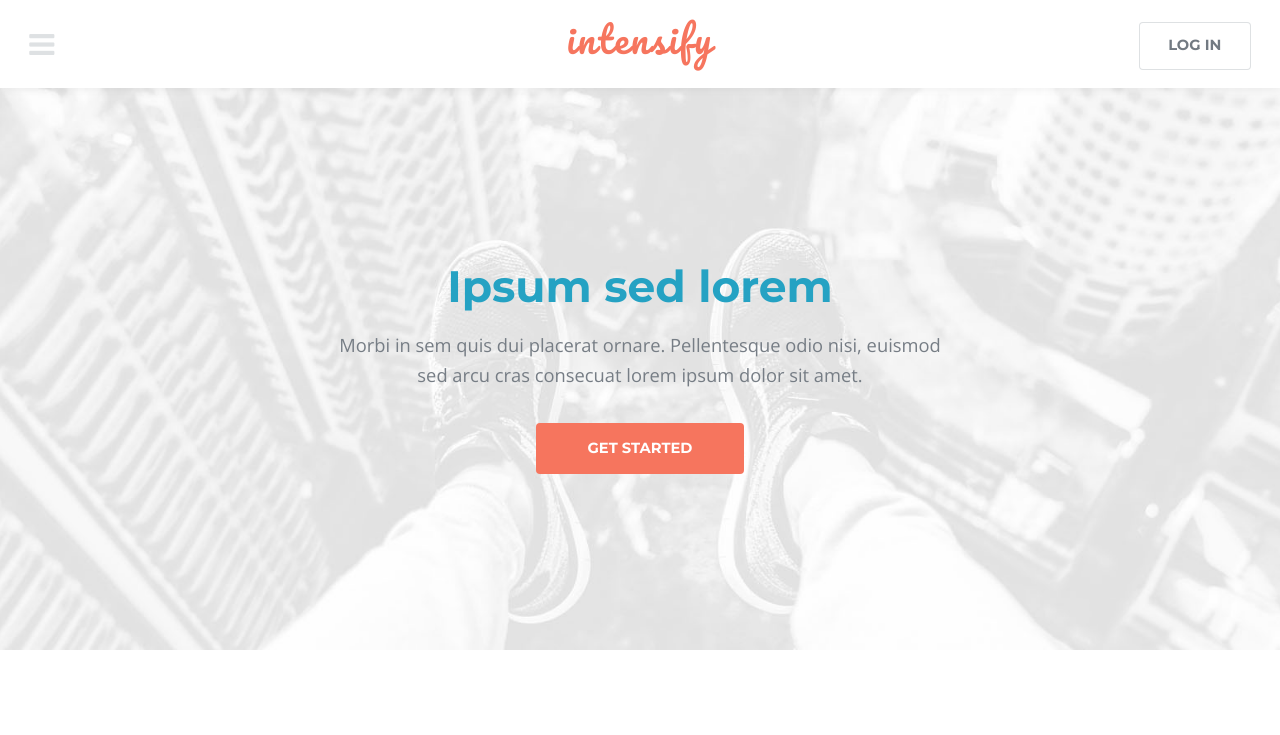
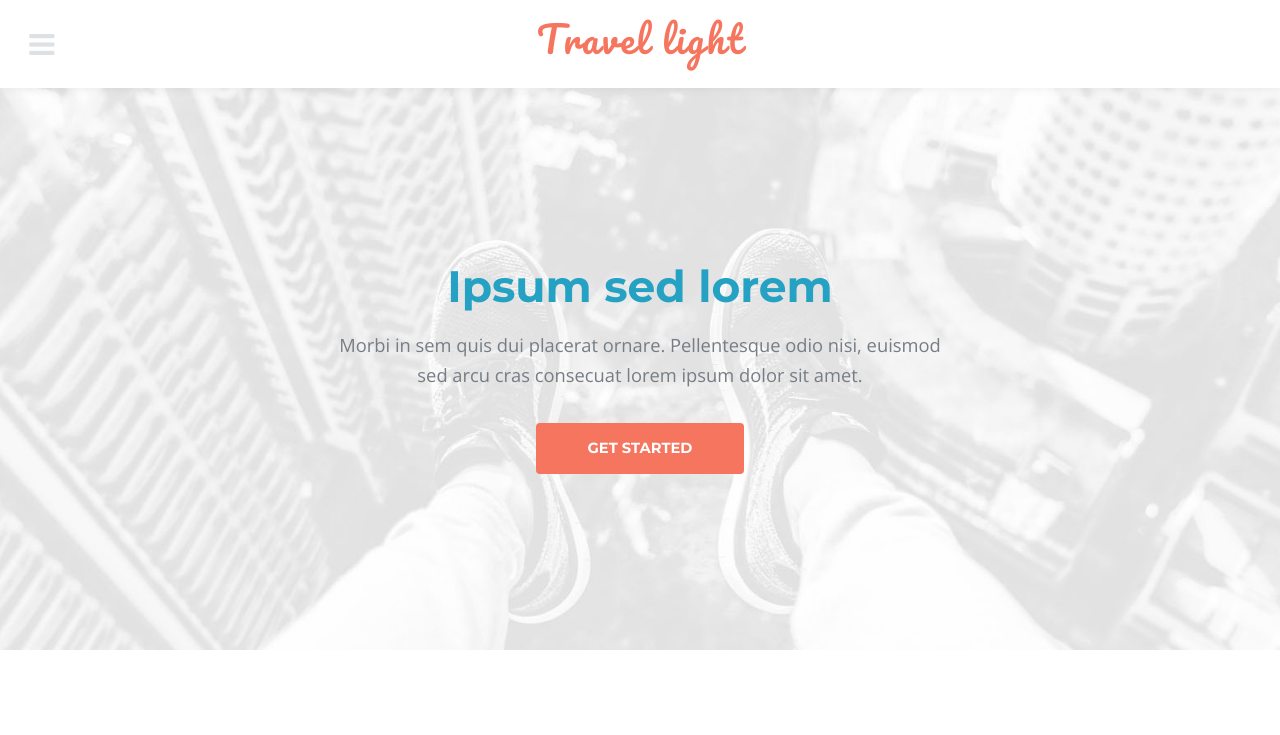
Before and after one commit to Yu-ZheLiu/TravelLight, a plain HTML site: page index.html in a window 1280 px wide. Shown: the top 735 px of the page. Drawn offline with nearby package versions, Linux system fonts and the light colour scheme.

Commit message:
Update index.html

```diff
--- a/index.html
+++ b/index.html
@@ -18,10 +18,7 @@
 				<nav class="left">
 					<a href="#menu"><span>Menu</span></a>
 				</nav>
-				<a href="index.html" class="logo">intensify</a>
-				<nav class="right">
-					<a href="#" class="button alt">Log in</a>
-				</nav>
+				<a href="index.html" class="logo">Travel light</a>
 			</header>
 
 		<!-- Menu -->
```
